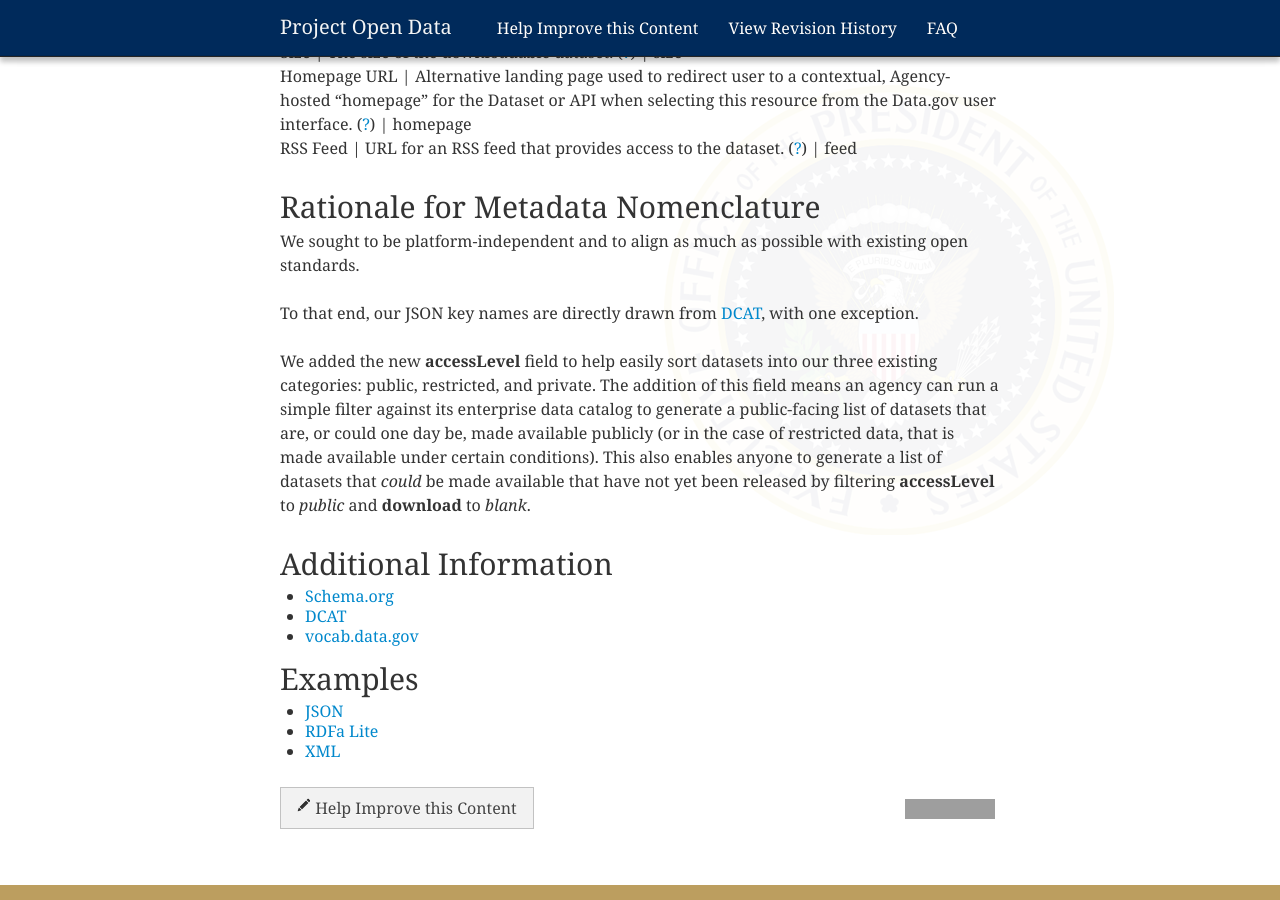
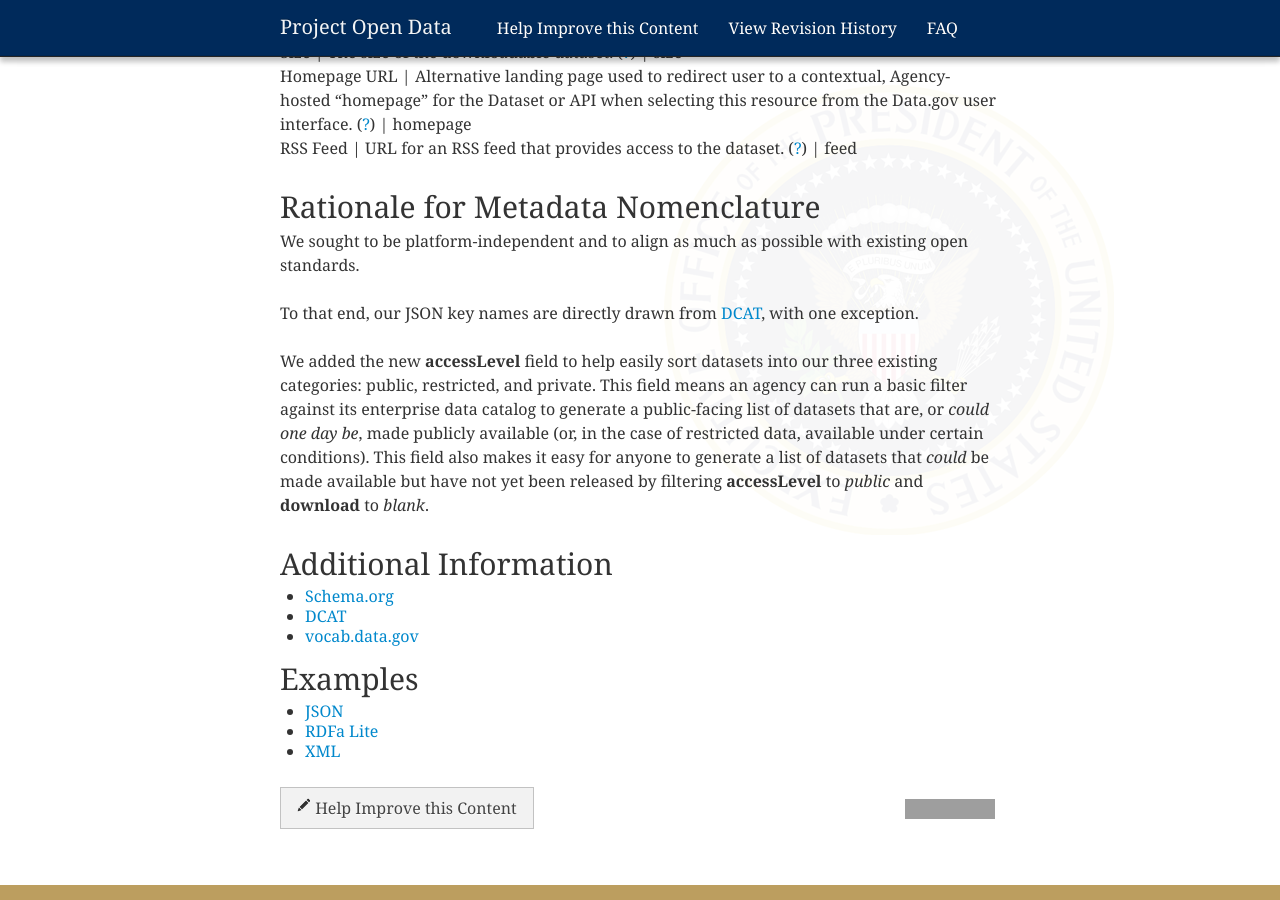
Before and after one commit to gbinal/p-o-d.github.com, a Jekyll site: the page built from schema.md, in a window 1280 px wide and 900 px high, scrolled down 3065 px. Built offline with Jekyll 4.4.1, drawn with Linux system fonts in a browser that asks for light colours; nearby versions of some CDN libraries; grey boxes are pictures that could not be loaded.

Commit message:
Edited nomenclature paragraph for clarity.

```diff
--- a/schema.md
+++ b/schema.md
@@ -96,7 +96,7 @@ We sought to be platform-independent and to align as much as possible with exist
 
 To that end, our JSON key names are directly drawn from [DCAT](http://www.w3.org/TR/vocab-dcat/), with one exception.
 
-We added the new **accessLevel** field to help easily sort datasets into our three existing categories: public, restricted, and private. The addition of this field means an agency can run a simple filter against its enterprise data catalog to generate a public-facing list of datasets that are, or could one day be, made available publicly (or in the case of restricted data, that is made available under certain conditions). This also enables anyone to generate a list of datasets that *could* be made available that have not yet been released by filtering **accessLevel** to *public* and **download** to *blank*.
+We added the new **accessLevel** field to help easily sort datasets into our three existing categories: public, restricted, and private. This field means an agency can run a basic filter against its enterprise data catalog to generate a public-facing list of datasets that are, or *could one day be*, made publicly available (or, in the case of restricted data, available under certain conditions). This field also makes it easy for anyone to generate a list of datasets that *could* be made available but have not yet been released by filtering **accessLevel** to *public* and **download** to *blank*.
 
 Additional Information
 ----------------------
```
